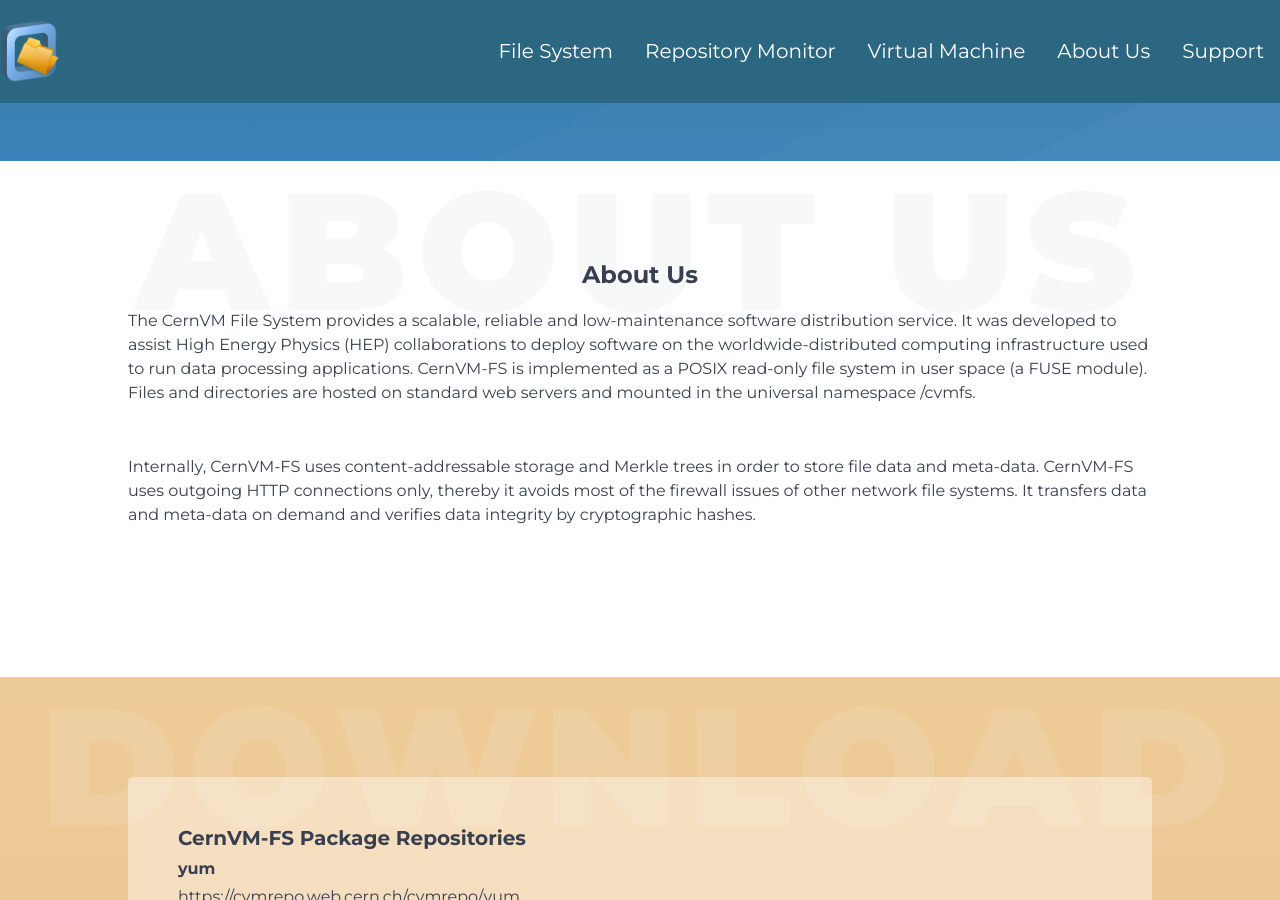
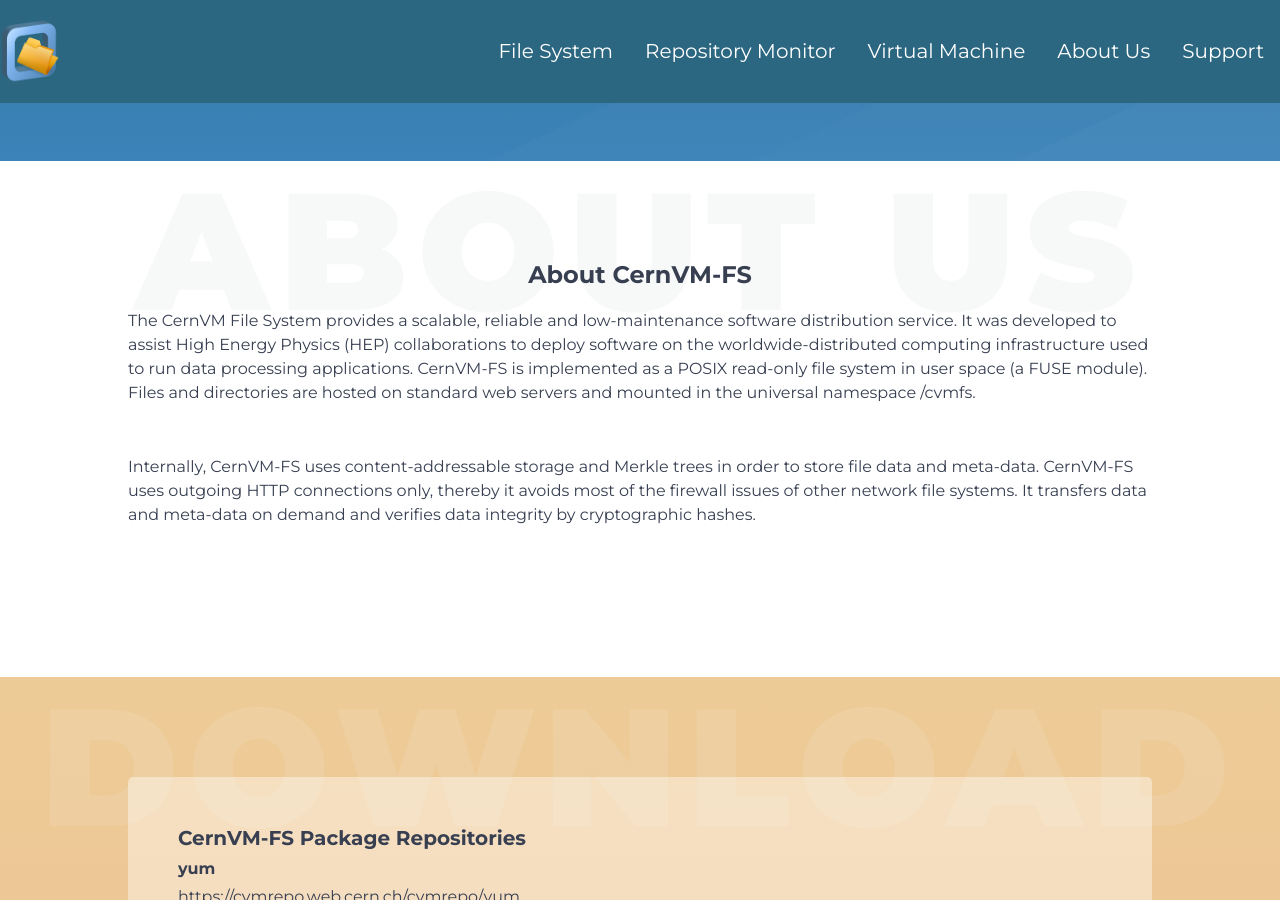
Before and after one commit to cernvm/web-cvmfs, a Jekyll site: the page built from index.html, in a window 1280 px wide and 900 px high, scrolled down 472 px. Built offline with Jekyll 4.4.1, drawn with Linux system fonts in a browser that asks for light colours.

Commit message:
fix about

```diff
--- a/_includes/about.html
+++ b/_includes/about.html
@@ -1,7 +1,7 @@
 <section class="about">
   <h2>ABOUT US</h2>
   <div class="container">
-      <h3>About Us</h3>
+      <h3>About CernVM-FS</h3>
       <p>
         The CernVM File System provides a scalable, reliable and low-maintenance software distribution service. It was developed to assist High Energy Physics (HEP) collaborations to deploy software on the worldwide-distributed computing infrastructure used to run data processing applications. CernVM-FS is implemented as a POSIX read-only file system in user space (a FUSE module). Files and directories are hosted on standard web servers and mounted in the universal namespace /cvmfs.
       </p>
```
